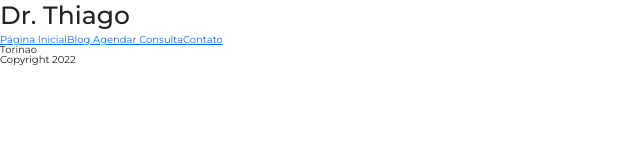
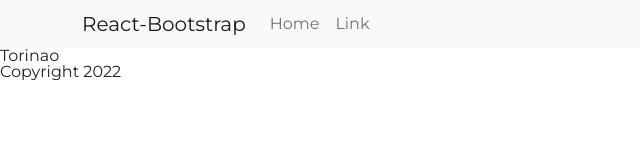
Before and after one commit to tqbrandao/dr-thiago-psiquiatra, a Gatsby site: page / in a window 1280 px wide. Shown: the whole page, without its empty margins (0-640 px from the left). Built offline with nearby package versions, Linux system fonts and the light colour scheme; Gatsby itself is replaced by a stand-in of ours.

Commit message:
Updated readme.md file

```diff
--- a/src/components/Header.js
+++ b/src/components/Header.js
@@ -1,23 +1,125 @@
 import { Link } from "gatsby"
 import React from "react"
+import "../styles/global.css"
+import Container from "react-bootstrap/Container"
+import Nav from "react-bootstrap/Nav"
+import Navbar from "react-bootstrap/Navbar"
+import logo from "../assets/logo-clean.png"
 
 export default function Header() {
   return (
-    <nav>
-      <h1>Dr. Thiago</h1>
-      <div className="links">
-        <Link to="/">Página Inicial</Link>
-        <Link to="/blog">Blog</Link>
-        <a
-          href="https://www.doctoralia.com.br/thiago-queiroz-brandao/psiquiatra/sao-jose-do-rio-preto?utm_source=widget&utm_medium=link"
-          target="_blank"
-          rel="noreferrer"
-        >
-          {" "}
-          Agendar Consulta
-        </a>
-        <Link to="/contato">Contato</Link>
-      </div>
-    </nav>
+    //   <header className="bg-dark">
+    //   <Container>
+    //     <Navbar expand="sm" variant="dark">
+    //       <Navbar.Brand href="/">
+    //         {" "}
+    //         <img src={logo} width="60" heigth="60" alt="Thiago Logo" /> Dr.
+    //         Thiago Brandão
+    //       </Navbar.Brand>
+    //       <Navbar.Toggle aria-controls="basic-navbar-nav" />
+    //       <Navbar.Collapse id="basic-navbar-nav">
+    //         <Nav as="ul" className="ml-auto">
+    //           <Nav.Item as="li">
+    //             <Link to="/" className="nav-link" activeClassName="active">
+    //               Página Inicial
+    //             </Link>
+    //           </Nav.Item>
+    //           <Nav.Item as="li">
+    //             <Link to="/blog" className="nav-link" activeClassName="active">
+    //               Blog
+    //             </Link>
+    //           </Nav.Item>
+    //           <Nav.Item as="li">
+    //             <Link
+    //               to="https://www.doctoralia.com.br/thiago-queiroz-brandao/psiquiatra/sao-jose-do-rio-preto?utm_source=widget&utm_medium=link"
+    //               className="nav-link"
+    //               target="_blank"
+    //             >
+    //               {" "}
+    //               Agendar Consulta
+    //             </Link>
+    //           </Nav.Item>
+    //           <Nav.Item as="li">
+    //             <Link to="/contato" className="nav-link">
+    //               Contato
+    //             </Link>
+    //           </Nav.Item>
+    //         </Nav>
+    //       </Navbar.Collapse>
+    //     </Navbar>
+    //   </Container>
+    // </header>
+
+    // <Navbar bg="dark" variant="dark" expand="sm">
+    //   <Container>
+    //     <Navbar.Brand href="/">
+    //       {" "}
+    //       <img src={logo} width="60" heigth="60" alt="Thiago Logo" /> Dr. Thiago
+    //       Brandão
+    //     </Navbar.Brand>
+    //     <Navbar.Toggle aria-controls="basic-navbar-nav" />
+    //     <Navbar.Collapse id="basic-navbar-nav">
+    //     <Nav className="nav-items ml-auto">
+    //       <Link to="/" className="nav-link" activeClassName="active">
+    //         Página Inicial{" "}
+    //       </Link>
+    //       <Link to="/blog" className="nav-link" activeClassName="active">
+    //         Blog
+    //       </Link>
+    //       <Link
+    //         to="https://www.doctoralia.com.br/thiago-queiroz-brandao/psiquiatra/sao-jose-do-rio-preto?utm_source=widget&utm_medium=link"
+    //         className="nav-link"
+    //         target="_blank"
+    //       >
+    //         {" "}
+    //         Agendar Consulta
+    //       </Link>
+    //       <Link to="/contato" className="nav-link">
+    //         Contato
+    //       </Link>
+    //     </Nav>
+    //     </Navbar.Collapse>
+    //   </Container>
+    // </Navbar>
+
+    <Navbar bg="light" expand="lg">
+      <Container>
+        <Navbar.Brand href="#home">React-Bootstrap</Navbar.Brand>
+        <Navbar.Toggle aria-controls="basic-navbar-nav" />
+        <Navbar.Collapse id="basic-navbar-nav">
+          <Nav className="ml-auto">
+            <Nav.Link eventKey="1" href="#home">
+              Home
+            </Nav.Link>
+            <Nav.Link eventKey="2" href="#link">
+              Link
+            </Nav.Link>
+          </Nav>
+        </Navbar.Collapse>
+      </Container>
+    </Navbar>
+
+    // <header>
+    //   <Container>
+    //     <Navbar expand="md">
+    //       <Navbar.Brand href="/">Torino</Navbar.Brand>
+    //       <Navbar.Toggle aria-controls="navbarResponsive" />
+    //       <Navbar.Collapse id="navbarResponsive">
+    //         <Nav as="ul" className="ml-auto">
+    //           <Nav.Item as="li">
+    //             <Link to="/" className="nav-link" activeClassName="active">
+    //               Inicial
+    //             </Link>
+    //           </Nav.Item>
+    //           <Nav.Item as="li">
+    //             <Link to="/" className="nav-link" activeClassName="active">
+    //               Inicial
+    //             </Link>
+    //           </Nav.Item>
+    //         </Nav>
+    //       </Navbar.Collapse>
+    //     </Navbar>
+    //   </Container>
+    // </header>
   )
 }
--- a/src/styles/global.css
+++ b/src/styles/global.css
@@ -8,7 +8,7 @@
 }
 
 html {
-  font-size: 62.5%;
+  /* font-size: 62.5%; */
   scroll-behavior: smooth;
   overflow-x: hidden;
 }
```
Also changed, not shown: README.md, src/assets/logo-clean.png (added), src/assets/logo-sem-texto.png (added), src/assets/logo-white.png (added), src/assets/logo-white2.png (added).
